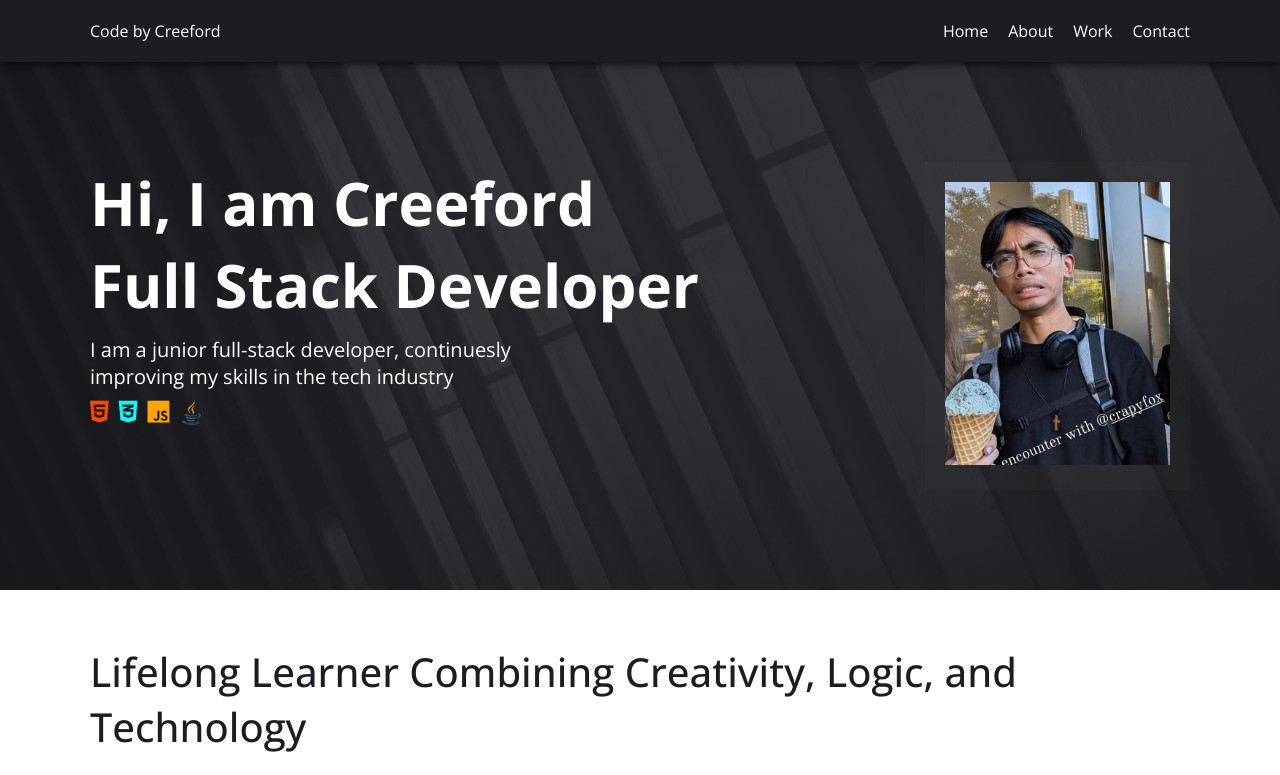
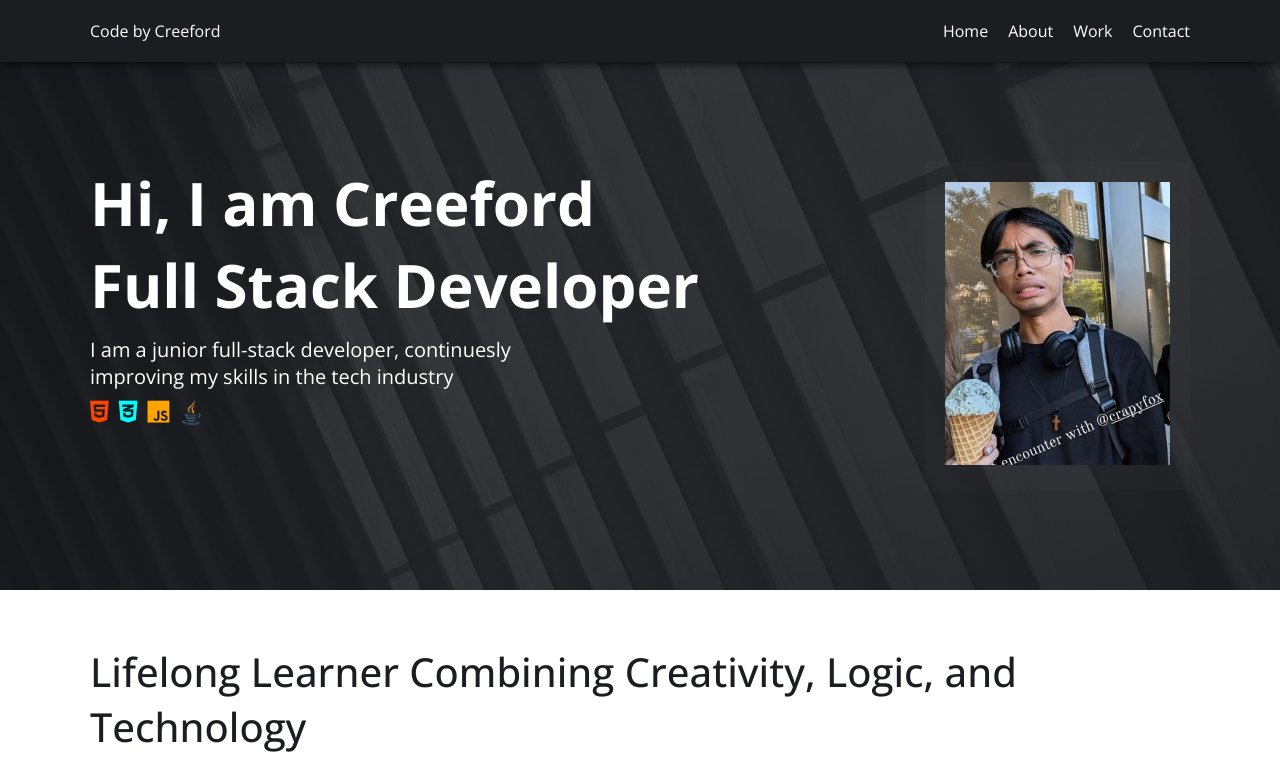
Before and after one commit to CreefordSanchez/porfolio, a website: page index.html in a window 1280 px wide. Shown: the top 775 px of the page. Drawn offline with nearby package versions, Linux system fonts and the light colour scheme.

Commit message:
'fixed-hero-background'

```diff
--- a/assets/css/style.css
+++ b/assets/css/style.css
@@ -83,6 +83,16 @@ header {
   color: var(--app-white);
 }
 
+.hero-background {
+  position: absolute;
+  top: 0;
+  z-index: -1;
+  background-image: url(../img/hero-background.jpg);
+  background-size: cover;
+  height: 100%;
+  width: 100%;
+}
+
 .hero-content {
   display: flex;
   justify-content: space-between;
@@ -123,22 +133,6 @@ header {
 .me-picture {
   padding: 20px;
   background-color: #ffffff04;
-}
-
-.hero-background {
-  position: absolute;
-  top: 0;
-  z-index: -1;
-  display: flex;
-  justify-content: center;
-  align-items: center;
-  width: 100%;
-  height: 100%;
-  overflow: hidden;
-
-  img {
-    width: 100%;
-  }
 }
 
 /* About Me */
@@ -346,5 +340,4 @@ footer .media-links {
 
   .project-title > h3 { font-size: 27px; }
   .project-headline > p { font-size: 16px; }
-
 }
--- a/index.html
+++ b/index.html
@@ -50,9 +50,7 @@
           <img src="./assets/img/about-me.png" alt="Creeford">
         </div>
       </div>
-      <div class="hero-background">
-        <img src="./assets/img/hero-background.jpg" alt="">
-      </div>
+      <div class="hero-background"></div>
     </div>
 
     <main>
```
